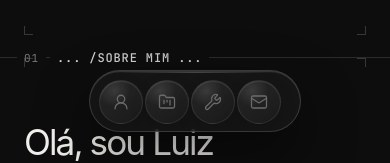
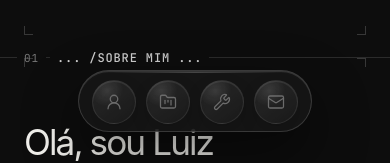
Before and after one commit to mesql1/portfolio_luiz, a Next.js app: page / in a window 390 px wide. Shown: the part 702-865 px from the top of the page. Built offline with nearby package versions, Linux system fonts and the light colour scheme.

Commit message:
Mantém espaçamento entre ícones animados

```diff
--- a/app/globals.css
+++ b/app/globals.css
@@ -871,9 +871,9 @@ footer { min-height:180px; display:grid; grid-template-columns:1fr auto 1fr; ali
 /* Integrated reference dock: Motion springs own each item's real dimensions. */
 .nav-shell .nav-links.nav-links--integrated {
   width:max-content;
-  min-width:212px;
+  min-width:228px;
   height:66px;
-  gap:5px;
+  gap:0;
   padding:8px 10px;
   align-items:flex-end;
   overflow:visible;
@@ -932,9 +932,9 @@ footer { min-height:180px; display:grid; grid-template-columns:1fr auto 1fr; ali
 .nav-shell .nav-links.nav-links--integrated>a>i { bottom:-7px; }
 @media (max-width:600px) {
   .nav-shell .nav-links.nav-links--integrated {
-    min-width:212px;
+    min-width:228px;
     height:64px;
-    gap:5px;
+    gap:0;
     padding:7px 10px;
   }
 }
--- a/components/liquid-dock.tsx
+++ b/components/liquid-dock.tsx
@@ -33,6 +33,7 @@ function DockItem({ id, label, Icon, active, mouseX, onNavigate }: {
   });
   const sizeTarget = useTransform(distance, [-MAGNET_RADIUS, 0, MAGNET_RADIUS], [BASE_SIZE, MAX_SIZE, BASE_SIZE]);
   const size = useSpring(sizeTarget, { mass: 0.1, stiffness: 150, damping: 12 });
+  const slotSize = useTransform(size, value => value + 8);
   const influence = useTransform(size, [BASE_SIZE, MAX_SIZE], [0, 1]);
   const iconScale = useTransform(influence, [0, 1], [1, 1.16]);
   const orbOpacity = useTransform(influence, [0, 1], [0.72, 1]);
@@ -43,7 +44,7 @@ function DockItem({ id, label, Icon, active, mouseX, onNavigate }: {
     className={active ? "active" : ""}
     aria-label={label}
     aria-current={active ? "location" : undefined}
-    style={{ width: size, flexBasis: size }}
+    style={{ width: slotSize, flexBasis: slotSize }}
     onHoverStart={() => setHovered(true)}
     onHoverEnd={() => setHovered(false)}
     onFocus={() => {
```
